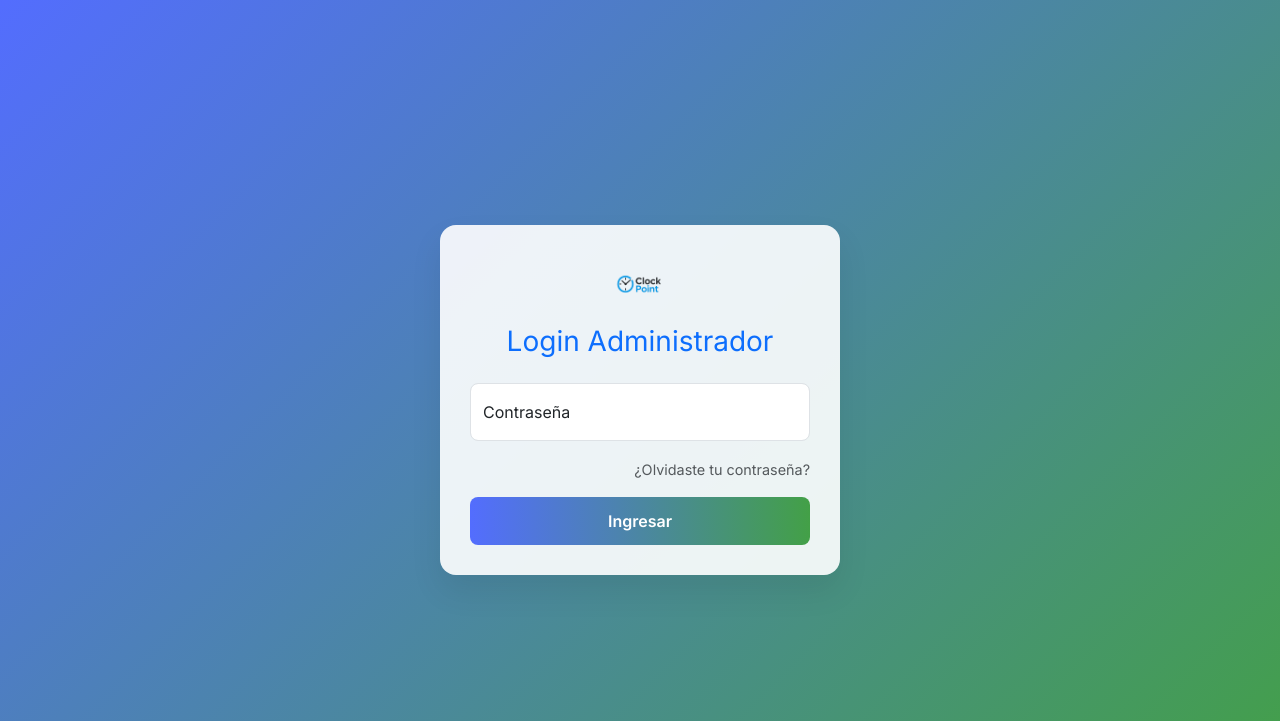
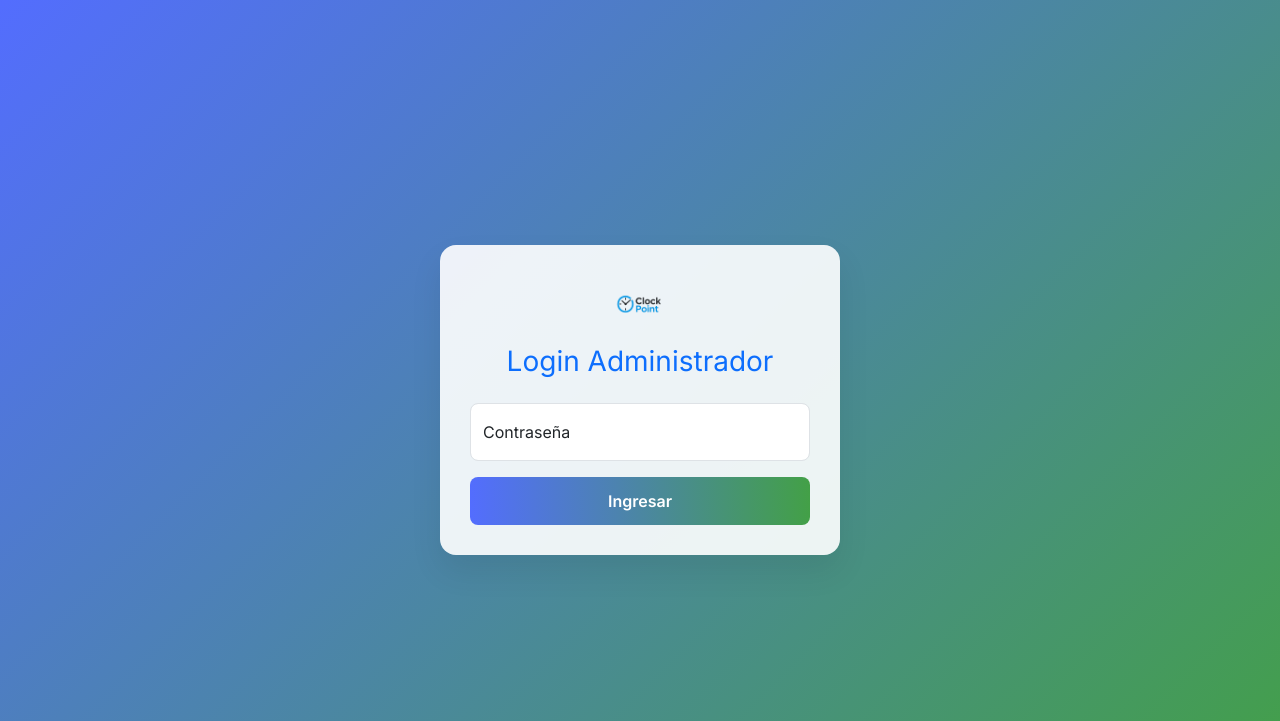
Before and after one commit to fatfinger85/clockpoint-backend-staging, a Flask app: page /login in a window 1280 px wide. Shown: the top 721 px of the page. Run offline with Flask 3, Linux system fonts and the light colour scheme.

Commit message:
Update login.html

```diff
--- a/templates/login.html
+++ b/templates/login.html
@@ -84,14 +84,6 @@
             Por favor ingresa tu contraseña.
           </div>
         </div>
-
-        <!-- Enlace "¿Olvidaste tu contraseña?" -->
-        <div class="text-end mb-3">
-          <a href="/recuperar-password" class="small text-decoration-none text-muted text-forgot">
-            ¿Olvidaste tu contraseña?
-          </a>
-        </div>
-
         <!-- Botón con degradado -->
         <button type="submit" class="btn btn-gradient w-100">Ingresar</button>
       </form>
```
